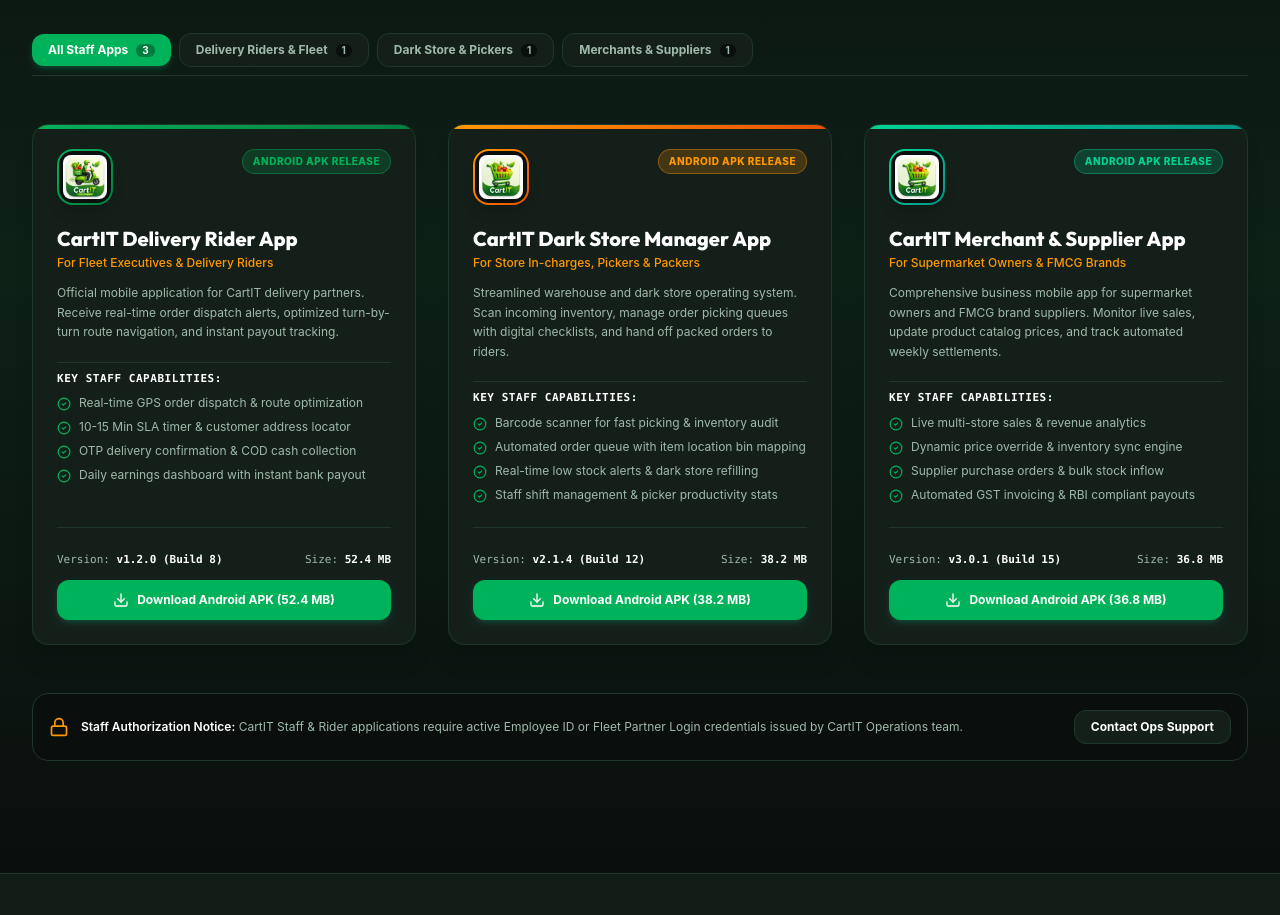
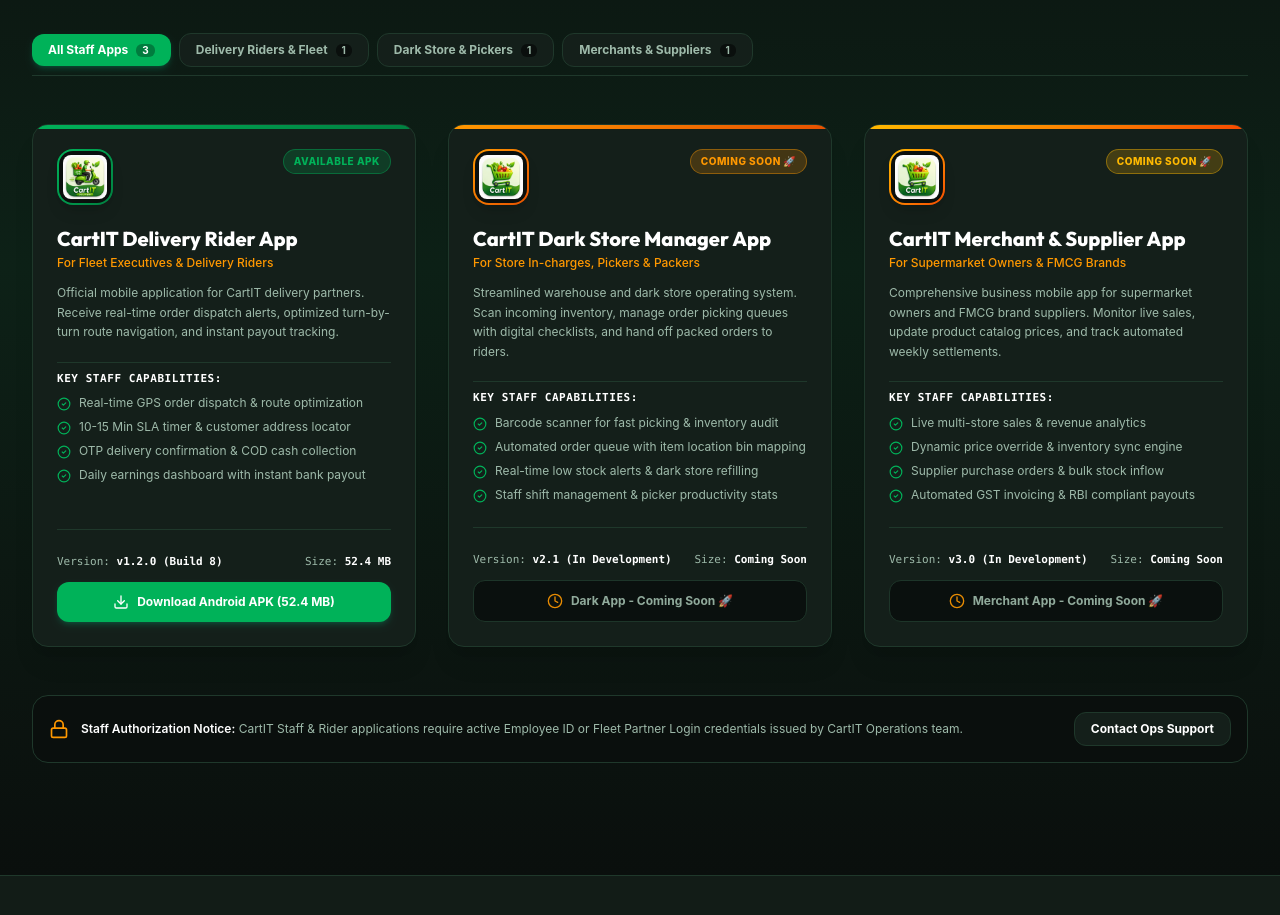
Before and after one commit to dineshnaikg2003/cartit-website, a React (Vite) app: page / in a window 1280 px wide. Shown: the part 6840-7755 px from the top of the page. Built offline with nearby package versions, Linux system fonts and the light colour scheme; no server answers.

Commit message:
Mark unimplemented Dark Store Manager and Merchant apps as COMING SOON

```diff
--- a/src/components/StaffPortalSection.tsx
+++ b/src/components/StaffPortalSection.tsx
@@ -35,7 +35,8 @@
       appIconUrl: '/delivery_app_icon.png',
       accentColor: 'from-[#00B259] to-[#008040]',
       badgeColor: 'bg-[#00B259]/20 text-[#00B259] border-[#00B259]/40',
-      status: 'ANDROID APK RELEASE',
+      status: 'AVAILABLE APK',
+      isAvailable: true,
       version: 'v1.2.0 (Build 8)',
       fileSize: '52.4 MB',
       downloadUrl: 'https://github.com/dineshnaikg2003/cartit-website/releases/download/v1.0.0/cartit-delivery-release.apk',
@@ -57,11 +58,12 @@
       appIconUrl: '/app_logo.png',
       accentColor: 'from-[#FF9800] to-[#E65100]',
       badgeColor: 'bg-[#FF9800]/20 text-[#FF9800] border-[#FF9800]/40',
-      status: 'ANDROID APK RELEASE',
-      version: 'v2.1.4 (Build 12)',
-      fileSize: '38.2 MB',
-      downloadUrl: 'https://github.com/dineshnaikg2003/cartit-website/releases/download/v1.0.0/cartit-store-manager-release.apk',
-      filename: 'cartit-store-manager-release.apk',
+      status: 'COMING SOON 🚀',
+      isAvailable: false,
+      version: 'v2.1 (In Development)',
+      fileSize: 'Coming Soon',
+      downloadUrl: '#',
+      filename: '',
       description: 'Streamlined warehouse and dark store operating system. Scan incoming inventory, manage order picking queues with digital checklists, and hand off packed orders to riders.',
       features: [
         'Barcode scanner for fast picking & inventory audit',
@@ -77,13 +79,14 @@
       subtitle: 'For Supermarket Owners & FMCG Brands',
       icon: BarChart3,
       appIconUrl: '/app_logo.png',
-      accentColor: 'from-emerald-400 to-teal-600',
-      badgeColor: 'bg-emerald-400/20 text-emerald-400 border-emerald-400/40',
-      status: 'ANDROID APK RELEASE',
-      version: 'v3.0.1 (Build 15)',
-      fileSize: '36.8 MB',
-      downloadUrl: 'https://github.com/dineshnaikg2003/cartit-website/releases/download/v1.0.0/cartit-merchant-release.apk',
-      filename: 'cartit-merchant-release.apk',
+      accentColor: 'from-amber-400 to-orange-600',
+      badgeColor: 'bg-amber-400/20 text-amber-400 border-amber-400/40',
+      status: 'COMING SOON 🚀',
+      isAvailable: false,
+      version: 'v3.0 (In Development)',
+      fileSize: 'Coming Soon',
+      downloadUrl: '#',
+      filename: '',
       description: 'Comprehensive business mobile app for supermarket owners and FMCG brand suppliers. Monitor live sales, update product catalog prices, and track automated weekly settlements.',
       features: [
         'Live multi-store sales & revenue analytics',
@@ -224,6 +227,7 @@
                   </div>
 
                   <div className="grid grid-cols-1 gap-2">
+                    {app.isAvailable ? (
                       <a
                         href={app.downloadUrl}
                         download={app.filename}
@@ -233,6 +237,15 @@
                         <Download className="w-4 h-4" />
                         <span>Download Android APK ({app.fileSize})</span>
                       </a>
+                    ) : (
+                      <button
+                        onClick={() => alert(`${app.title} is currently under active development and coming soon! 🚀 Please download the CartIT Delivery Rider App (APK) available now.`)}
+                        className="w-full flex items-center justify-center gap-2 py-3 bg-[#0A0F0D] hover:bg-[#1F382B] text-[#9EBAAA] hover:text-white border border-[#1F382B] font-bold rounded-xl text-xs transition-all cursor-pointer opacity-90"
+                      >
+                        <Clock className="w-4 h-4 text-[#FF9800]" />
+                        <span>{app.title.split(' ')[1]} App - Coming Soon 🚀</span>
+                      </button>
+                    )}
                   </div>
                 </div>
               </div>
```
Lines whose indentation alone changed are shown as unchanged.
